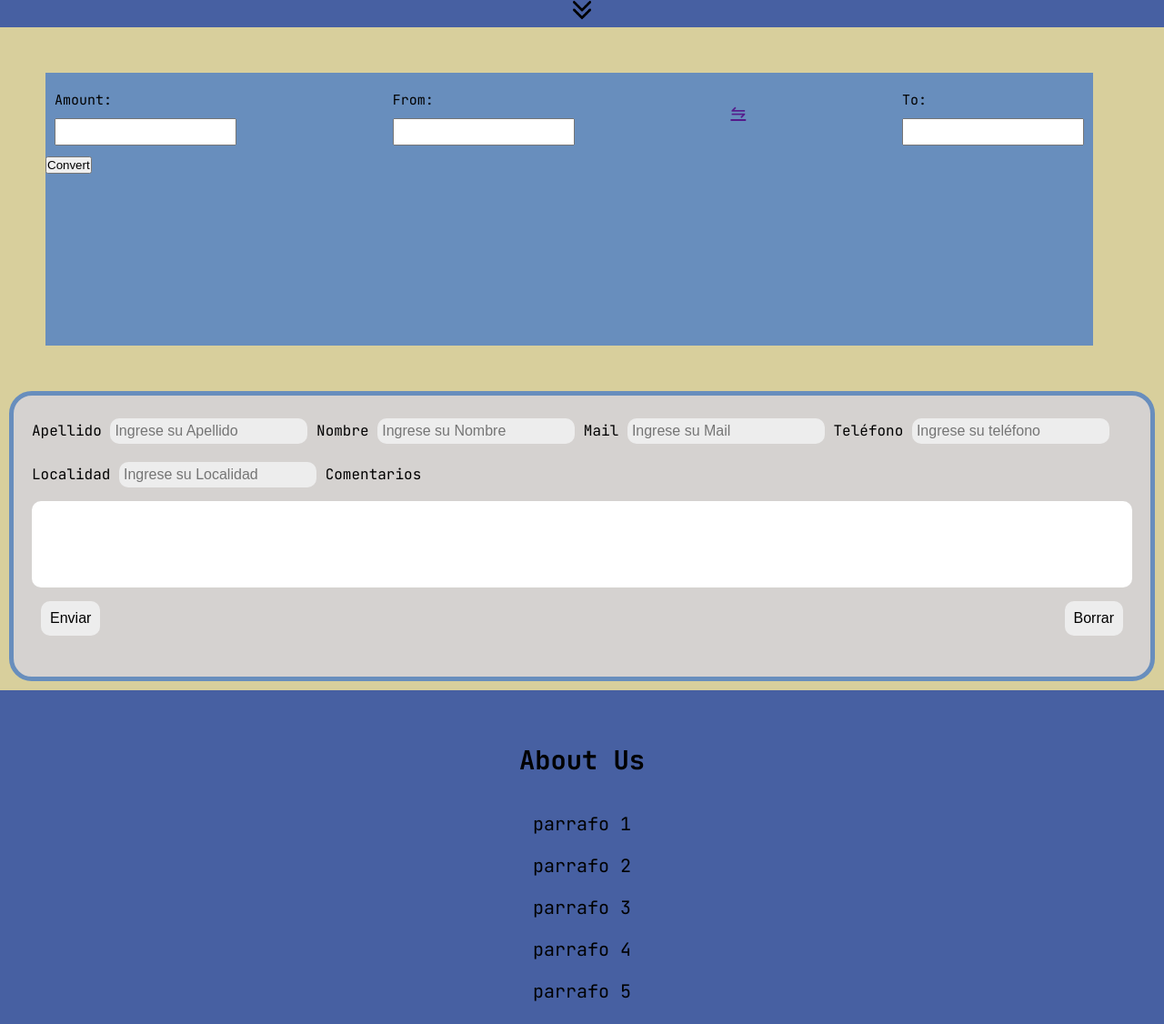
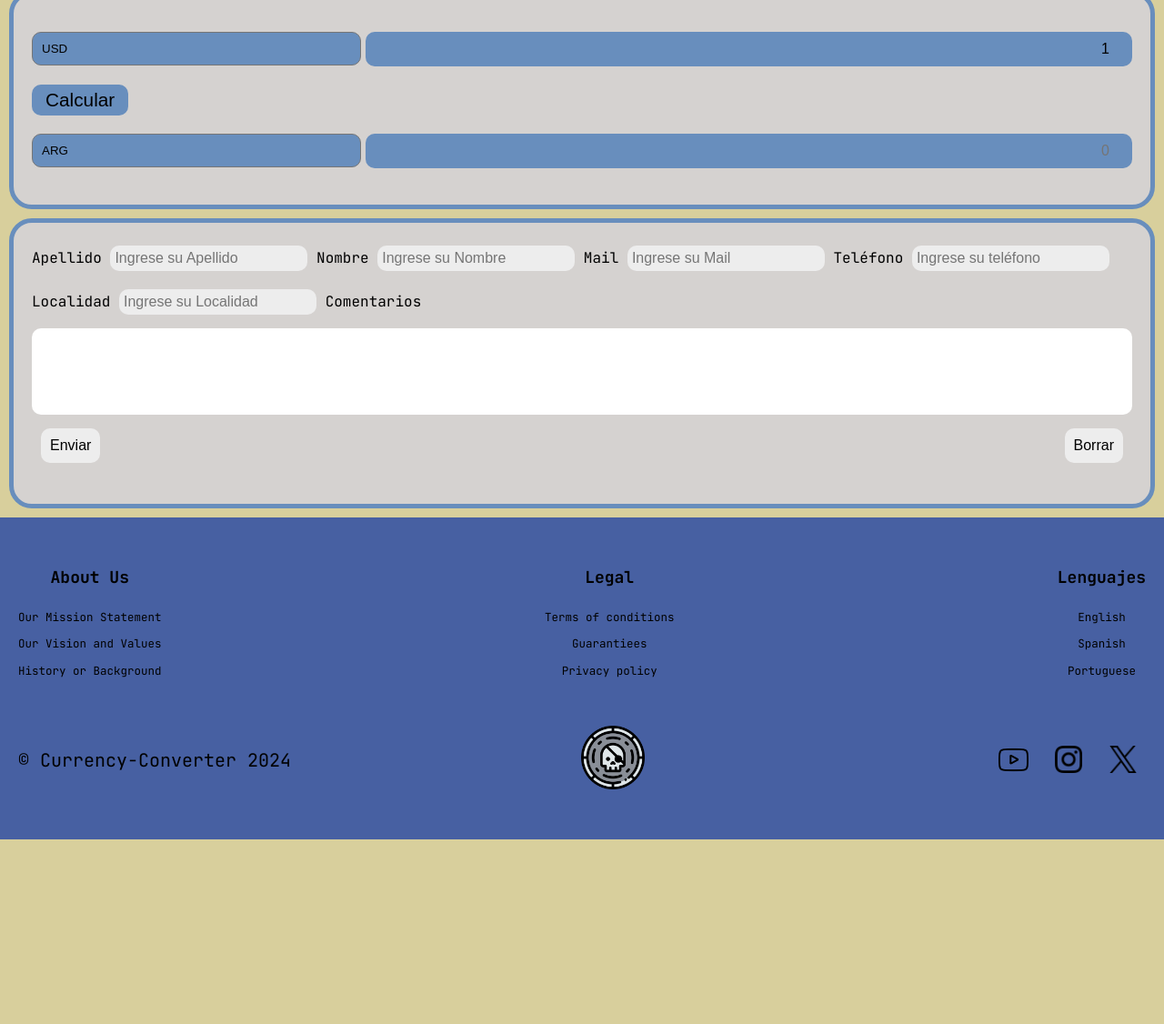
Before and after one commit to wyn-code/Proyect-Final-LaboIII, a website built with Vite: page index.html in a window 1280 px wide. Shown: the part 168-1294 px from the top of the page at 91% size. After the commit the page ends 1091 px from the top, so only its background shows below. Built offline with nearby package versions, Linux system fonts and the light colour scheme; files whose address does not match are found by name.

Commit message:
responsive web footer

```diff
--- a/index.html
+++ b/index.html
@@ -8,7 +8,7 @@
     <meta name="viewport" content="width=device-width, initial-scale=1.0" />
     <link rel="stylesheet" href="style.css">
 
-    <link rel="shortcut icon" href="./img/favicon.ico" type="image/x-icon">
+    <link rel="shortcut icon" href="./img/silver.png" type="image/x-icon">
     <title>Vite App</title>
 
     <title>Wallet Coin</title>
@@ -20,7 +20,7 @@
     <header>
       <div class="contenedor">
           <!-- logo-->
-          <a href="#" class="logo"><img src="./img/logo.png" alt="Logo pagina"></a>
+          <a href="#" class="logo"><img src="./img/silver.png" alt="Logo pagina"></a>
 
           <!-- menu -->
           <input type="checkbox" id="menu">
@@ -40,30 +40,32 @@
   </header>
 
   <main>
-    <section id="convert">
-      <div class="box-money">
-        <div class="box-current">
-          <p class="text-convert">Amount: </p>
-          <input class="box" type="text">
-        </div>
-        <div class="box-country">
-          <p class="text-convert">From: </p>
-          <input class="box" type="text">
-        </div>
-        <a href="">
-          <div class="circule">
-            <p>⇋</p>
-          </div>
-        </a>
-        <div class="box-country">
-          <p class="text-convert">To: </p>
-          <input class="box" type="text">
-        </div>
+    <section id="convertidor">
+      <div class="moneda">
+          <select id="primerMoneda">
+            <option value="USD" selected>USD</option>
+            <!-- ACA VAN TODAS LAS OPCIONES DE MONEDAS QUE SAQUEMOS DEL JSON DE LA API. YA DEJE USD SELECCIONADA POR DEFECTO -->
+          </select>
+
+          <input type="number" id="primerMonto" placeholder="0" value="1">
       </div>
-      <div class="btm-convert">
-        <input type="button" value="Convert">
+
+      <div class="calcular">
+        <button class="btn" id="btn-calcular">Calcular</button>
       </div>
-    </section>
+
+      <div class="valor-de-cambio" id="cambio"></div>
+
+      <div class="moneda">
+        <select id="segundaMoneda">
+          <option value="ARG" selected>ARG</option>
+          <!-- ACA VAN TODAS LAS OPCIONES DE MONEDAS QUE SAQUEMOS DEL JSON DE LA API. YA DEJE ARG SELECCIONADA POR DEFECTO -->
+        </select>
+
+        <input type="number" id="segundoMonto" placeholder="0">
+    </div>
+  </section>
+
 
 
       <div class="grafico">
@@ -113,29 +115,28 @@
         <div class="nosotros">
           <h4>About Us</h4>
           <div class="datos-nosotros">
-              <p>parrafo 1</p>
-              <p>parrafo 2</p>
-              <p>parrafo 3</p>
-              <p>parrafo 4</p>
-              <p>parrafo 5</p>
+              <p>Our Mission Statement</p>
+              <p>Our Vision and Values</p>
+              <p>History or Background</p>
+
           </div>
         </div>
 
         <div class="legales">
           <h4>Legal</h4>
           <div class="datos-legales">
-              <p>parrafo 1</p>
-              <p>parrafo 2</p>
-              <p>parrafo 3</p>
+              <p>Terms of conditions</p>
+              <p>Guarantiees</p>
+              <p>Privacy policy</p>
           </div>
         </div>
 
         <div class="idiomas">
           <h4>Lenguajes</h4>
           <div class="datos-idiomas">
-              <p>parrafo 1</p>
-              <p>parrafo 2</p>
-              <p>parrafo 3</p>
+              <p>English</p>
+              <p>Spanish</p>
+              <p>Portuguese</p>
           </div>
         </div>
 
@@ -144,20 +145,21 @@
       <div class="parte2">
 
         <div class="derechos">
-          <p>&copy; Currency-Converter 2024</p>
+          <p style="font-size: 20px;">&copy; Currency-Converter 2024</p>
         </div>
 
         <div class="logo-footer">
-          <a href="#" class="logo"><img src="./img/logo.png" alt="Logo pagina"></a>
+          <a href="#" class="logo">
+            <img src="./img/silver.png" alt="Logo pagina" class="logo-f">
+          </a>
         </div>
 
         <div class="box">
-          <h4>Redes Sociales</h4>
           <div class="redes">
               <!-- Para no dejar el href vacio, hago que al clickear me dirija hacia el inicio -->
-              <a href="#"><img src="./IMG-WEB/facebook.png" alt="Facebook"></a>
-          <a href="#"><img src="./IMG-WEB/insta.png" alt="Instagram"></a>
-          <a href="#"><img src="./IMG-WEB/X.png" alt="Twitter"></a>
+              <a href="https://www.youtube.com/"><img src="./img/youtube.png" alt="Youtube" style="width: 33px; position: relative; top: 2px;"></a>
+          <a href="https://www.instagram.com/"><img src="./img/instagram (1).png" alt="Instagram"></a>
+          <a href="https://x.com/"><img src="./img/twitter.png" alt="Twitter" style="width: 30px;"></a>
         </div>
       </div>
 
--- a/style.css
+++ b/style.css
@@ -232,45 +232,45 @@ footer .redes a {
   margin: 0 10px;
 }
 
-@media screen and (max-width: 1280px)  {
-
-#convert {
-  margin: 50px;
-  padding: 0;
-  width: 90%;
-  height: 300px;
-  display: flex;
-  background-color: var(--primary--color);
-  flex-direction: column;
+.box img{
+  width: 30px;
 }
 
-.text-convert {
-  font-size: 15px;
+@media (min-width: 595px) {
+
+  /* Footer */
+
+  footer .parte1 {
+    display: flex;
+    justify-content: space-between;
+    flex-direction: row;
+    align-items: center;
+    margin: 10px;
   }
 
-.box-money {
-  margin: 10px;
+  footer .parte2 {
     display: flex;
     justify-content: space-between;
+    flex-direction: row;
+    align-items: center;
+    margin: 10px;
   }
 
-.box-current p {
-  margin: 10px 0px;
-  padding: 0;
-  display: flex;
-  justify-content: start;
+  footer .parte1, .parte2 p {
+    font-size: 10px;
   }
 
-.box-country p {
-  margin: 10px 0px;
-  padding: 0;
-  display: flex;
-  justify-content: start;
+  .logo-footer img{
+    width: 100px;
   }
 
-.box {
-  width: 200px;
-  height: 30px;
+  .logo img{
+    width: 100px;
+  }
+
+  .logo-f {
+    position: relative;
+    right: 30px;
   }
 
 }
```
Also changed, not shown: img/logo.png (deleted), img/silver.png (added). Lines whose indentation alone changed are shown as unchanged.
